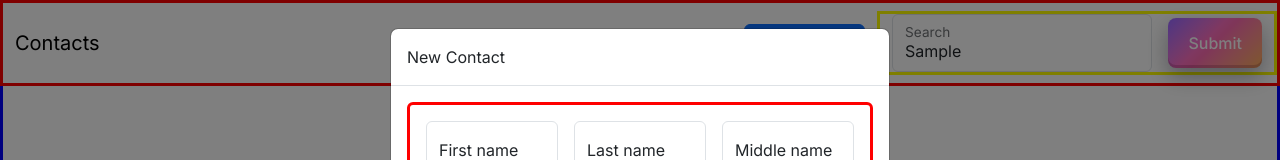
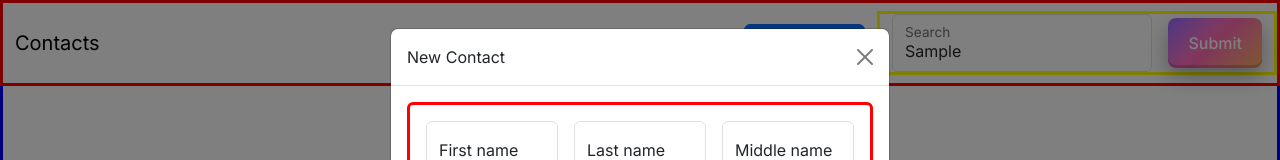
Before and after one commit to BenjaminBrandon/Contacts_app, a Next.js app: page / in a window 1280 px wide. Both pictures are taken after typing "Sample" into the empty fields and a click on the button "Add Contact". Shown: the top 160 px of the page. Built offline with nearby package versions, Linux system fonts and the light colour scheme.

Commit message:
added close button to header modal

```diff
--- a/src/app/Contacts/SearchBar/SearchBar.tsx
+++ b/src/app/Contacts/SearchBar/SearchBar.tsx
@@ -32,7 +32,7 @@ const SearchBar = () => {
         show={show}
         onHide={handleClose}
       >
-        <ModalHeader>New Contact</ModalHeader>
+        <ModalHeader closeButton>New Contact</ModalHeader>
         <ModalBody>
           <AddContact />
         </ModalBody>
```
